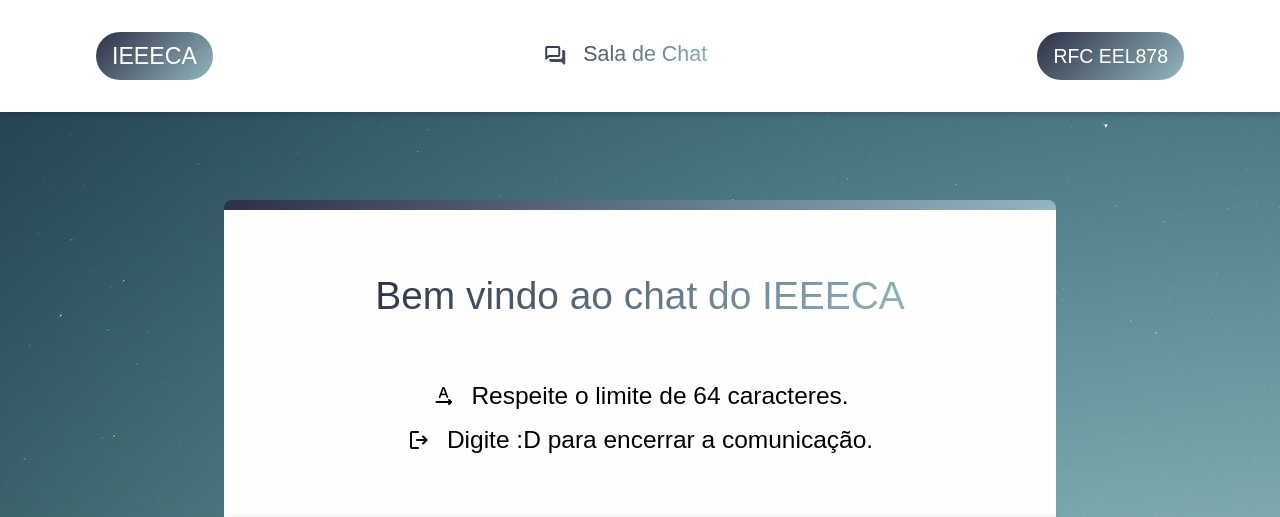
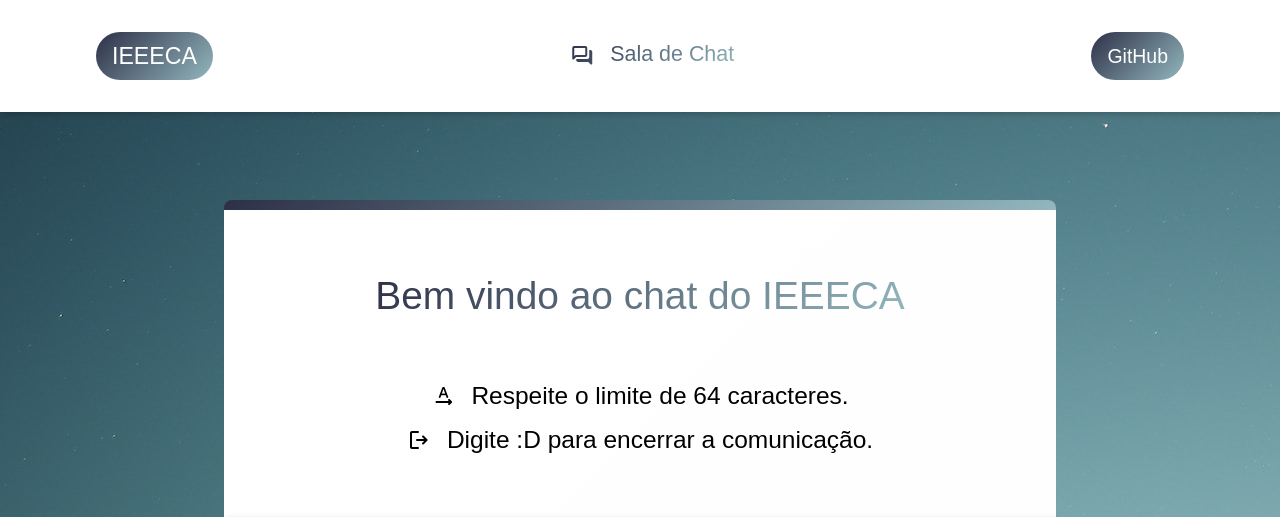
Before and after one commit to marktheo/client-socket-webapp, a Flask app: page / in a window 1280 px wide. Shown: the top 517 px of the page. Run offline with Flask 3, Linux system fonts and the light colour scheme; parts of the project's set-up code (start-up, migrations or seed data) failed here and were passed over; some web fonts are replaced.

Commit message:
Chat Page Update

```diff
--- a/templates/chat.html
+++ b/templates/chat.html
@@ -17,9 +17,8 @@
                 <span class="nav__content__link__text">Sala de Chat</span>
             </a>
         </ul>
-        <a class="nav__link" target="_blank" href="https://docs.google.com/document/d/1f2XN79krftQ4e2Ip0nVGSekeng1jC7hwfrBMjOJG8Yg/edit?usp=sharing">RFC EEL878</a>
+        <a class="nav__link" target="_blank" href="https://github.com/Marktheo/Client_Socket_WebApp">GitHub</a>
     </nav>
-
     <div class="chatbox">
         <hr class="chatbox__hr">
         <div class="chatbox__features__content">
```
